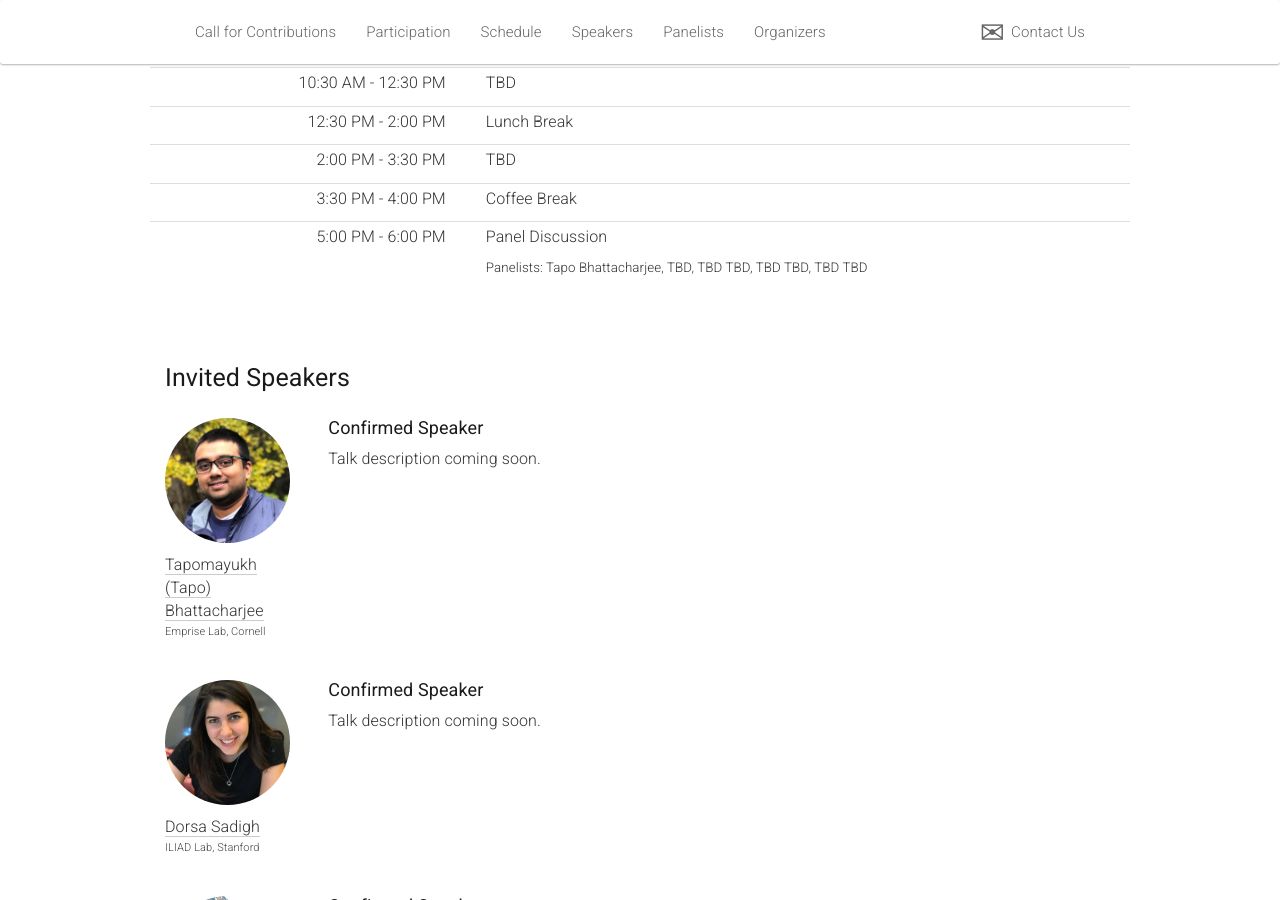
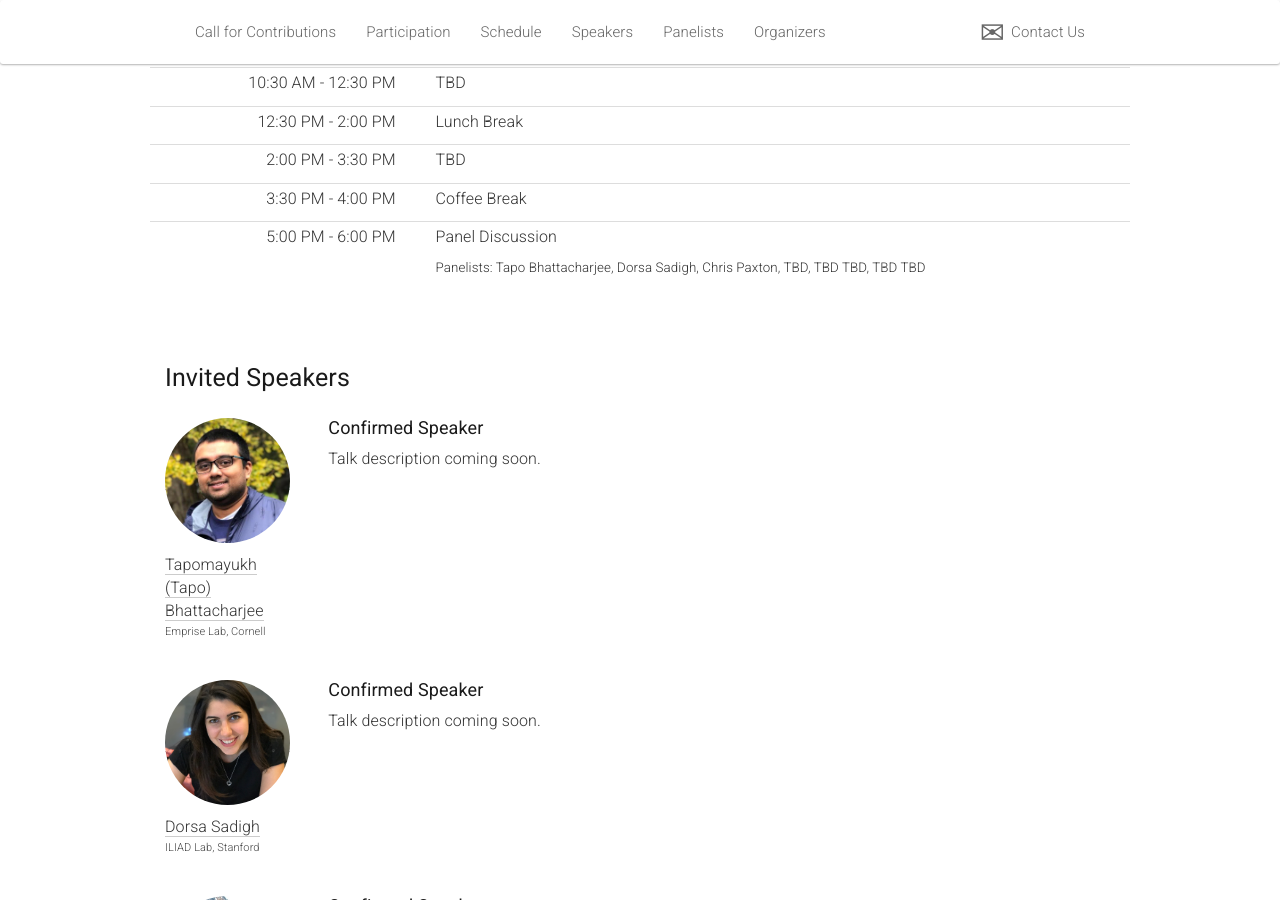
Before and after one commit to safe-hri/safe-hri.github.io, a Jekyll site: the page built from _pages/home_2025.md, in a window 1280 px wide and 900 px high, scrolled down 2007 px. Built offline with Jekyll 4.4.1, drawn with Linux system fonts in a browser that asks for light colours; nearby versions of some CDN libraries.

Commit message:
updates schedule

```diff
--- a/_data/schedule.yml
+++ b/_data/schedule.yml
@@ -21,4 +21,4 @@
   start_time: "5:00 PM"
   end_time: "6:00 PM"
   sub_events:
-    - name: "Panelists: Tapo Bhattacharjee, TBD, TBD TBD, TBD TBD, TBD TBD"
+    - name: "Panelists: Tapo Bhattacharjee, Dorsa Sadigh, Chris Paxton, TBD, TBD TBD, TBD TBD"
```
